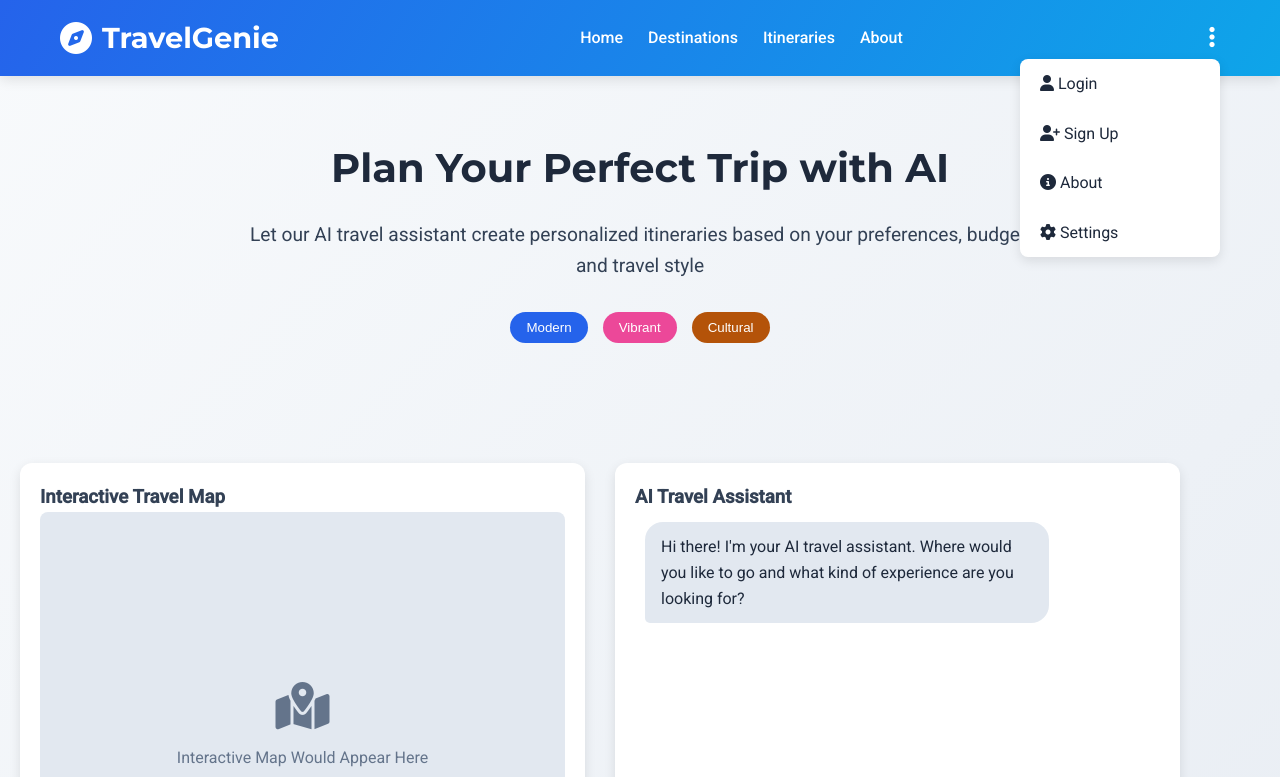
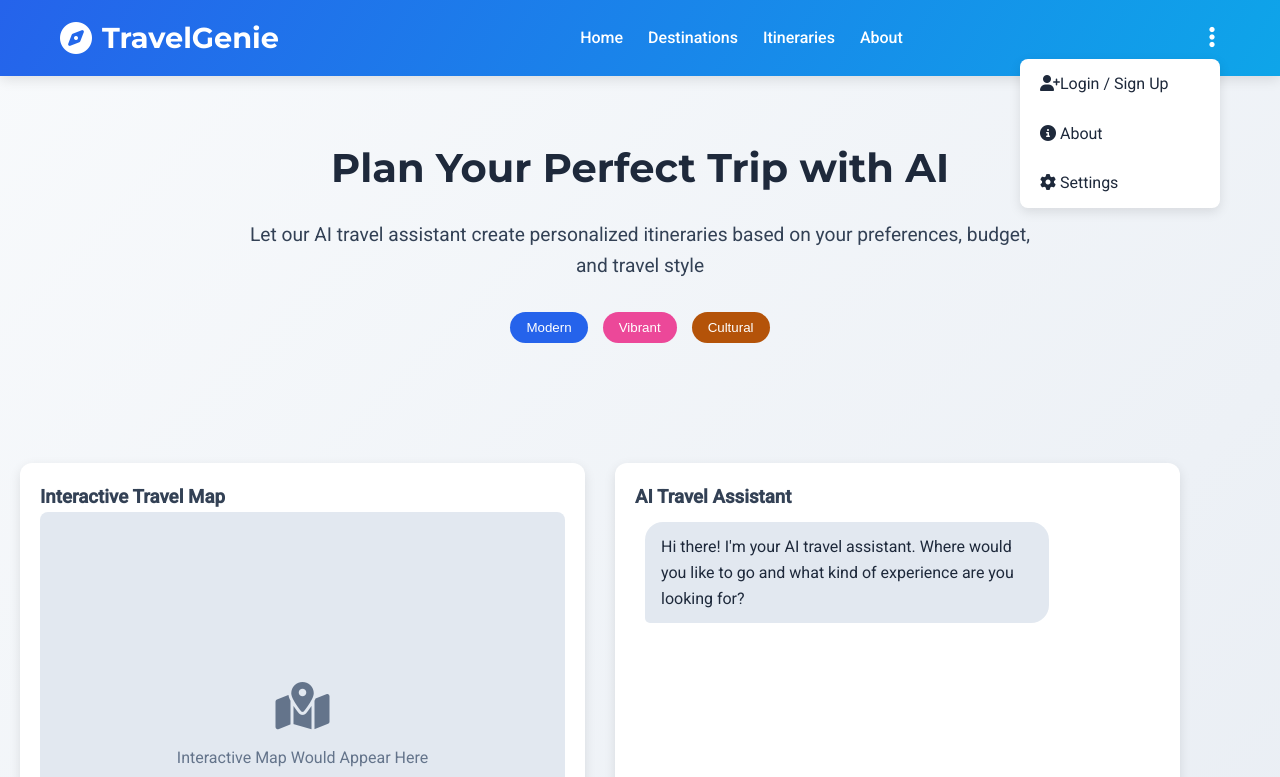
Before and after one commit to imaginativeimprint/smart-trip-planner, a plain HTML site: page index.html in a window 1280 px wide. Both pictures are taken after a click on the button 1211 px from the left and 38 px from the top of the page. Shown: the top 777 px of the page. Drawn offline with Linux system fonts and the light colour scheme; some packages are replaced by stand-ins of ours.

Commit message:
Update index.html

```diff
--- a/index.html
+++ b/index.html
@@ -447,8 +447,7 @@
                     <i class="fas fa-ellipsis-v"></i>
                 </button>
                 <div class="dropdown">
-                    <a href="#"><i class="fas fa-user"></i> Login</a>
-                    <a href="#"><i class="fas fa-user-plus"></i> Sign Up</a>
+                    <a href="login_signup.html"><i class="fas fa-user-plus"></i>Login / Sign Up</a>
                     <a href="#"><i class="fas fa-info-circle"></i> About</a>
                     <a href="#"><i class="fas fa-cog"></i> Settings</a>
                 </div>
```
